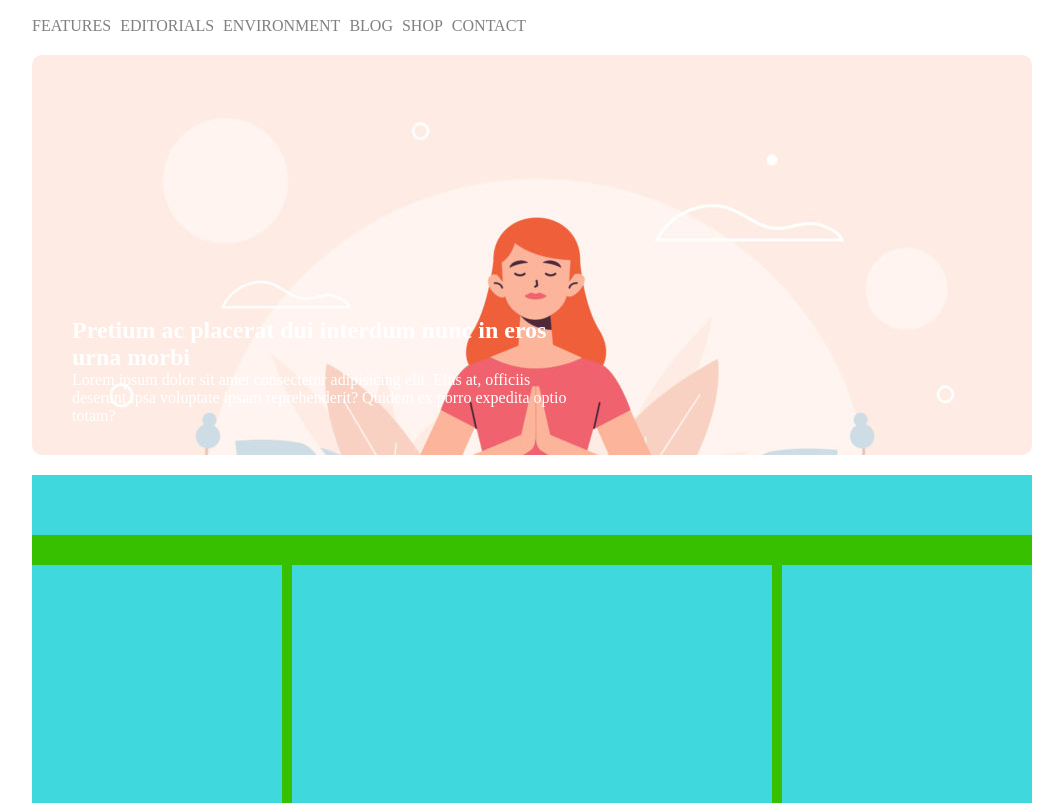
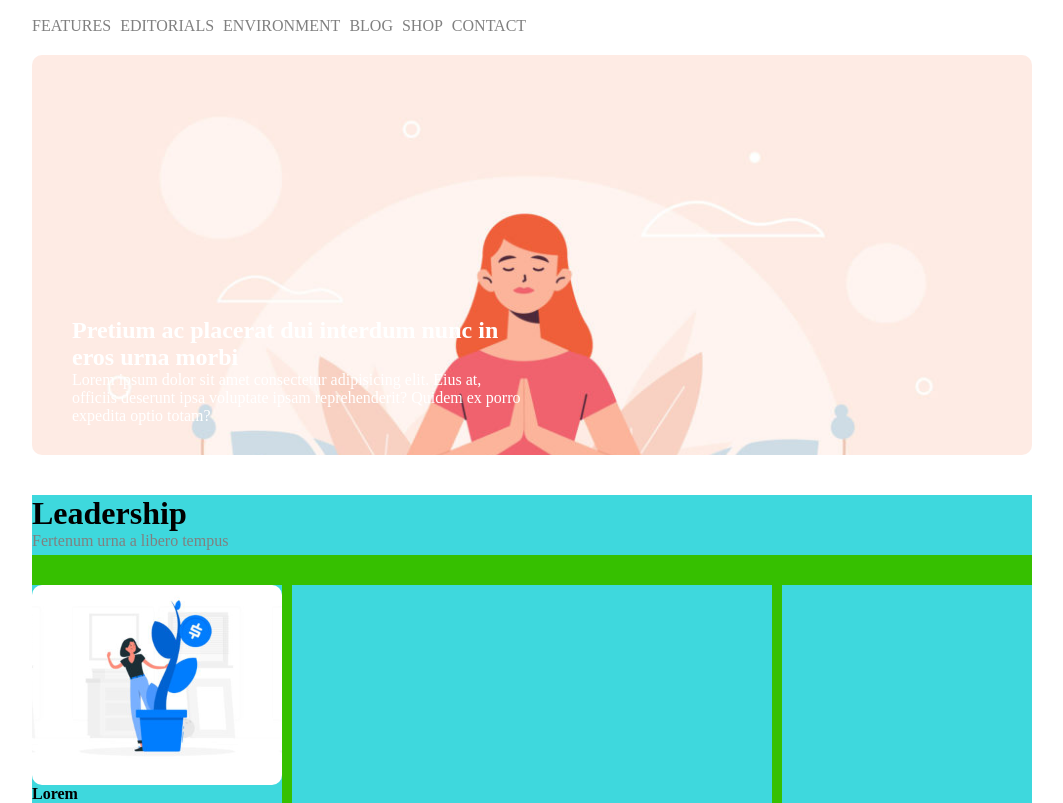
Before and after one commit to ClaudioMattina/htmlcss-wp, a plain HTML site: page index.html in a window 1280 px wide. Shown: the part 83-886 px from the top of the page, without its empty margins (108-1171 px from the left). Drawn offline with Linux system fonts and the light colour scheme.

Commit message:
primo paragrafo

```diff
--- a/index.html
+++ b/index.html
@@ -51,9 +51,17 @@
         <main>
             <div class="main-container clearfix">
                 <div class="sezione-alto colore">
+                    <div class="sottocapitolo">
+                        <h1>Leadership</h1>
+                        <p class="descrizione-sottocapitolo">Fertenum urna a libero tempus</p>
+                    </div>
 
                 </div>
                 <div class="sezione-left colore">
+                    <div class="contenitore-img">
+                    </div>
+                    <h4>Lorem </h4>
+                    <p>Lorem, ipsum dolor sit amet consectetur adipisicing elit. Asperiores, dolore. Hic ducimus tempore odio neque deserunt quis fuga dignissimos ea, aliquid non doloribus est dolore amet totam inventore ipsum ad?</p>
 
                 </div>
                 <div class="sezione-centrale colore">
--- a/style.css
+++ b/style.css
@@ -51,14 +51,16 @@ li:hover{
     border-radius: 10px;
     width: 100%;
     height: 400px;
-    margin-bottom: 20px;
+    margin-bottom: 40px;
     background-image: url("img/banner.jpg");
+    background-position-x: center;
+    background-size: 100%;
     position: relative;
 }
 
 .contenuto{
     position: absolute;
-    width: 50%;
+    width: 45%;
     left: 40px;
     bottom: 30px;
     color: white;
@@ -68,6 +70,7 @@ li:hover{
     width: 100%;
     background-color: rgb(54, 192, 0);
     padding-bottom: 20px;
+    margin-bottom: 100px;
 }
 
 .clearfix{
@@ -86,11 +89,24 @@ li:hover{
     margin-bottom: 30px;
 }
 
+.descrizione-sottocapitolo{
+    color: grey;
+}
+
 .sezione-left{
     width: 25%;
     height: 300px;
     float: left;
 }
+
+.contenitore-img{
+    height: 200px;
+    background-image: url("img/img-1.jpg");
+    border-radius: 10px;
+    background-size: contain;
+    background-position-x: center;
+}
+
 
 .sezione-centrale{
     width: calc(50% - 20px);
```
